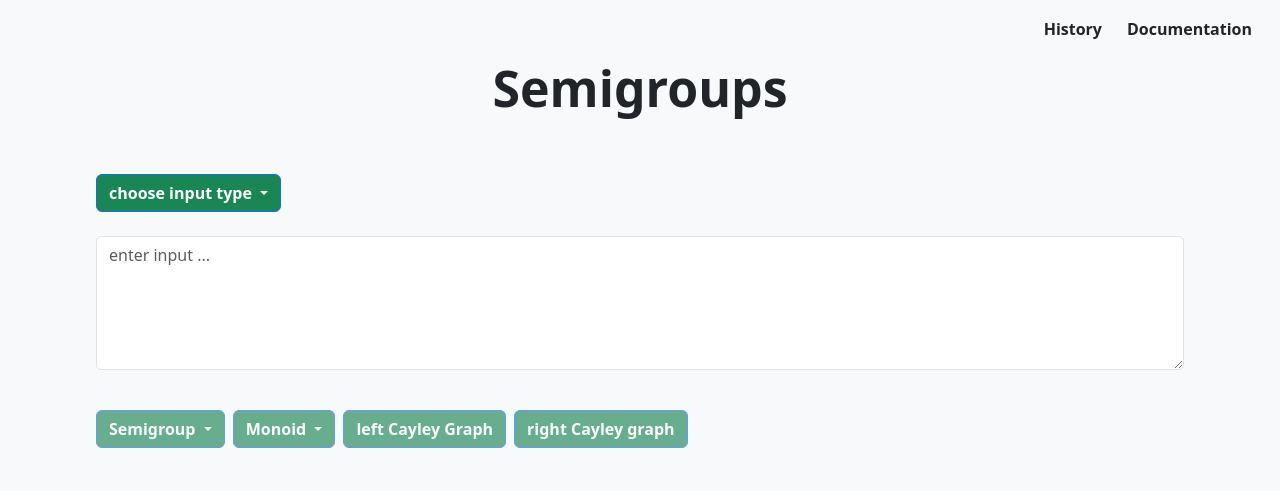
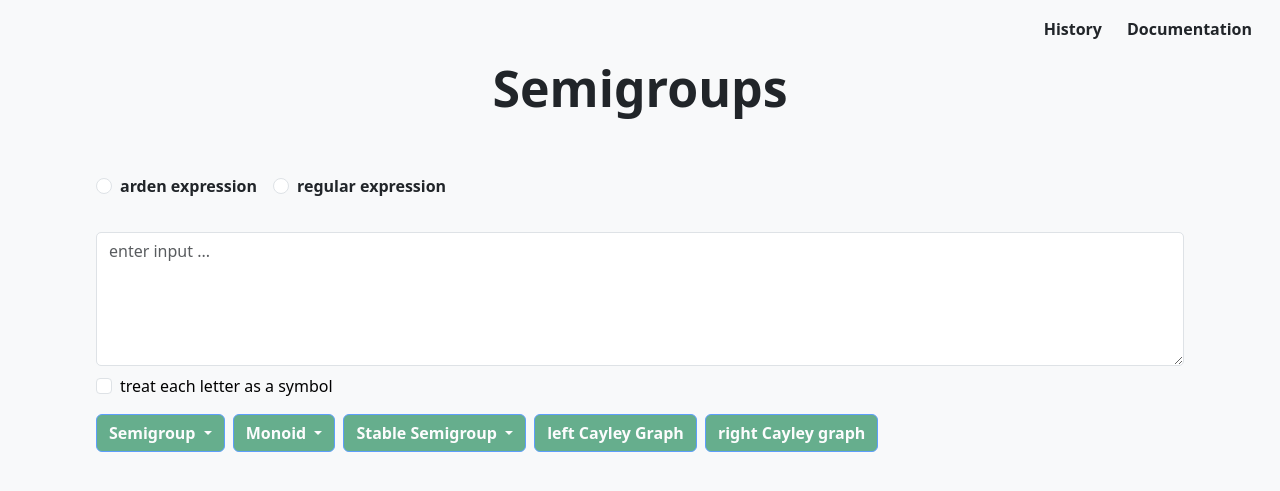
Before and after one commit to HaneenKl/Bachelor-Project, a Flask app: page / in a window 1280 px wide. Shown: the top 491 px of the page. Run offline with Flask 3, Linux system fonts and the light colour scheme; some libraries are stand-ins or nearby versions.

Commit message:
refactor: radio-buttons for input modes & dropdown-menu for stable semigroups

```diff
--- a/templates/index.html
+++ b/templates/index.html
@@ -70,18 +70,22 @@
             <input type="hidden" name="mode" id="modeInput" required>
 
             <div class="m-5" style="border-radius: 10px;">
-                <div class="dropdown" data-bs-toggle="tooltip" data-bss-tooltip="">
-                    <button class="btn btn-primary dropdown-toggle" aria-expanded="false" data-bs-toggle="dropdown"
-                            id="selectMenuButton" type="button" style="background: var(--bs-green);font-weight: bold;">
-                        choose input type
-                    </button>
-                    <div class="dropdown-menu" id="selectMenu" style="background: var(--bs-success-bg-subtle);"><a
-                            class="dropdown-item" data-bs-toggle="tooltip" data-bss-tooltip="" id="arden" href="#"
-                            onclick="setMode('arden','arden expression')">arden
-                        expression</a><a class="dropdown-item" data-bs-toggle="tooltip" data-bss-tooltip="" id="regex"
-                                         href="#" onclick="setMode('regex','regular expression')">regular expression</a>
+
+                <div class="d-flex gap-3 mb-2">
+                    <div class="form-check">
+                        <input class="form-check-input" type="radio" name="modeRadio" id="radioArden" value="arden"
+                               onchange="setMode('arden')"
+                               {% if last_mode == 'arden' %}checked{% endif %}>
+                        <label class="form-check-label fw-bold" for="radioArden">arden expression</label>
+                    </div>
+                    <div class="form-check">
+                        <input class="form-check-input" type="radio" name="modeRadio" id="radioRegex" value="regex"
+                               onchange="setMode('regex')"
+                               {% if last_mode == 'regex' %}checked{% endif %}>
+                        <label class="form-check-label fw-bold" for="radioRegex">regular expression</label>
                     </div>
                 </div>
+
                 <label for="input_field"></label><textarea id="input_field"
                                                            name="user_input"
                                                            class="form-control"
@@ -89,17 +93,13 @@
                                                            oninput="updateComputeButtons()"
                                                            placeholder="enter input ..."
                                                            style="border-radius: 5px;border-width: 1px;">{{ user_input | default('') }}</textarea>
-                <div class="form-check">
-                    <div class="form-check" id="spaceModeWrapper" style="display: none;">
-                        <input class="form-check-input" type="checkbox" id="checkBox" onchange="toggleSpaceMode(this)"
-                               data-space-mode="{{ space_mode }}">
-                        <input type="hidden" name="space_mode" id="spaceModeInput">
-                        <label
-                                class="form-check-label"
-                                for="checkBox"><span
-                                style="color: rgb(0, 0, 0);">treat each letter as a symbol</span>
-                        </label>
-                    </div>
+                <div class="form-check mt-2" id="spaceModeWrapper">
+                    <input class="form-check-input" type="checkbox" id="checkBox" onchange="toggleSpaceMode(this)"
+                           data-space-mode="{{ space_mode }}">
+                    <input type="hidden" name="space_mode" id="spaceModeInput">
+                    <label class="form-check-label" for="checkBox">
+                        <span style="color: rgb(0, 0, 0);">treat each letter as a symbol</span>
+                    </label>
                 </div>
 
                 <input type="hidden" name="structure" id="structureInput" value="semigroup">
@@ -153,6 +153,32 @@
                             </button>
                             <button class="dropdown-item" type="button"
                                     onclick="copyMultiplicationTable('monoid')">
+                                Copy Multiplication Table
+                            </button>
+                        </div>
+                    </div>
+
+                    <div class="dropdown">
+                        <button class="btn btn-primary dropdown-toggle"
+                                id="stDropdown"
+                                type="button"
+                                disabled
+                                data-bs-toggle="dropdown"
+                                aria-expanded="false"
+                                style="background: var(--bs-green);font-weight: bold;">
+                            Stable Semigroup
+                        </button>
+                        <div class="dropdown-menu" style="background: var(--bs-success-bg-subtle);">
+                            <button class="dropdown-item" type="submit" formaction="/eggbox"
+                                    onclick="document.getElementById('structureInput').value='stable'">
+                                Egg-box Diagram
+                            </button>
+                            <button class="dropdown-item" type="submit" formaction="/equations/show"
+                                    onclick="document.getElementById('structureInput').value='stable'">
+                                Check Equations
+                            </button>
+                            <button class="dropdown-item" type="button"
+                                    onclick="copyMultiplicationTable('stable')">
                                 Copy Multiplication Table
                             </button>
                         </div>
@@ -339,30 +365,40 @@
 
         document.getElementById("sgDropdown").disabled = !enabled;
         document.getElementById("moDropdown").disabled = !enabled;
+        document.getElementById("stDropdown").disabled = !enabled;
         document.getElementById("lgButton").disabled = !enabled;
         document.getElementById("rgButton").disabled = !enabled;
     }
 </script>
 
 <script>
-    function setMode(value, label) {
+    function setMode(value, restoreSpaceMode = null) {
         document.getElementById("modeInput").value = value;
-        document.getElementById("selectMenuButton").textContent = label;
 
         const spaceWrapper = document.getElementById("spaceModeWrapper");
+        const checkBox = document.getElementById("checkBox");
         const ardenHint = document.getElementById("ardenHint");
         const regexHint = document.getElementById("regexHint");
 
         if (value === "arden") {
-            spaceWrapper.style.display = "none";
+            spaceWrapper.style.opacity = "0.4";
+            spaceWrapper.style.pointerEvents = "none";
             document.getElementById("spaceModeInput").value = "off";
-            document.getElementById("checkBox").checked = false;
+            checkBox.checked = false;
             ardenHint.style.display = "block";
             regexHint.style.display = "none";
         } else if (value === "regex") {
-            spaceWrapper.style.display = "block";
+            spaceWrapper.style.opacity = "1";
+            spaceWrapper.style.pointerEvents = "auto";
             ardenHint.style.display = "none";
             regexHint.style.display = "block";
+            if (restoreSpaceMode !== null) {
+                checkBox.checked = (restoreSpaceMode === "on");
+                document.getElementById("spaceModeInput").value = restoreSpaceMode;
+            } else {
+                checkBox.checked = true;
+                document.getElementById("spaceModeInput").value = "on";
+            }
         }
         updateComputeButtons();
     }
@@ -412,41 +448,15 @@
     document.addEventListener("DOMContentLoaded", () => {
         const cb = document.getElementById("checkBox");
         const hidden = document.getElementById("spaceModeInput");
+        const savedMode = "{{ last_mode | default('') }}";
+        const savedSpaceMode = "{{ space_mode | default('') }}";
 
-        cb.checked = (cb.dataset.spaceMode === "on");
-
-        hidden.value = cb.checked ? "on" : "off";
+        if (savedMode) setMode(savedMode, savedSpaceMode || "on");
 
         cb.addEventListener("change", () => {
             hidden.value = cb.checked ? "on" : "off";
         });
-    });
-</script>
 
-<script>
-    document.addEventListener("DOMContentLoaded", () => {
-        const savedMode = "{{ last_mode | default('') }}";
-        const spaceWrapper = document.getElementById("spaceModeWrapper");
-        const ardenHint = document.getElementById("ardenHint");
-        const regexHint = document.getElementById("regexHint");
-
-        if (savedMode) {
-            if (savedMode === "arden") {
-                setMode("arden", "arden expression");
-                spaceWrapper.style.display = "none";
-                ardenHint.style.display = "block";
-                regexHint.style.display = "none";
-            } else if (savedMode === "regex") {
-                setMode("regex", "regular expression");
-                ardenHint.style.display = "none";
-                regexHint.style.display = "block";
-            }
-        }
-    });
-</script>
-
-<script>
-    document.addEventListener("DOMContentLoaded", () => {
         updateComputeButtons();
     });
 </script>
```
